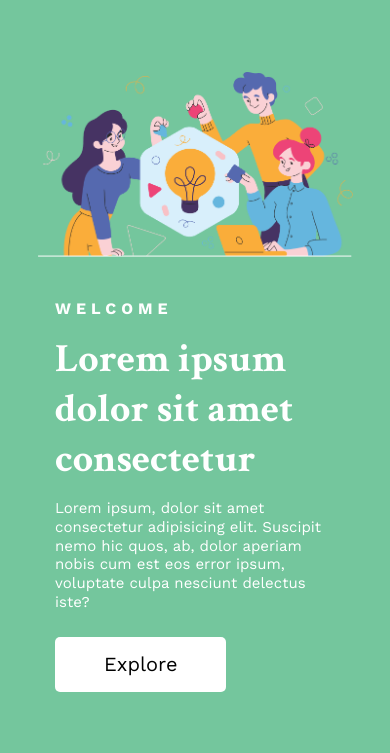
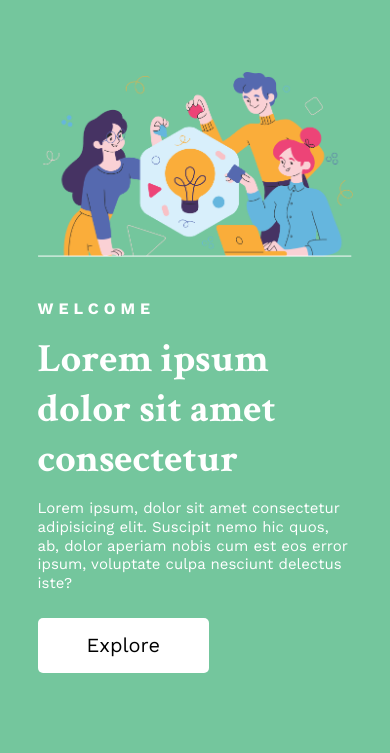
Before and after one commit to asadbekabdulhamidov/start-landing, a plain HTML site: page index.html in a window 390 px wide. Shown: the part 91-844 px from the top of the page. Drawn offline with Linux system fonts and the light colour scheme.

Commit message:
hero content width

```diff
--- a/css/main.css
+++ b/css/main.css
@@ -376,7 +376,7 @@ body {
   }
 
   .hero__content {
-    width: 80%;
+    width: 90%;
   }
 }
 
--- a/index.html
+++ b/index.html
@@ -3,7 +3,7 @@
   <head>
     <meta charset="UTF-8" />
     <meta name="viewport" content="width=device-width, initial-scale=1.0" />
-    <title>Stars</title>
+    <title>Starts</title>
     <!-- css links -->
     <link rel="stylesheet" href="./css/normalize.css" />
     <link rel="stylesheet" href="./css/main.css" />
```
